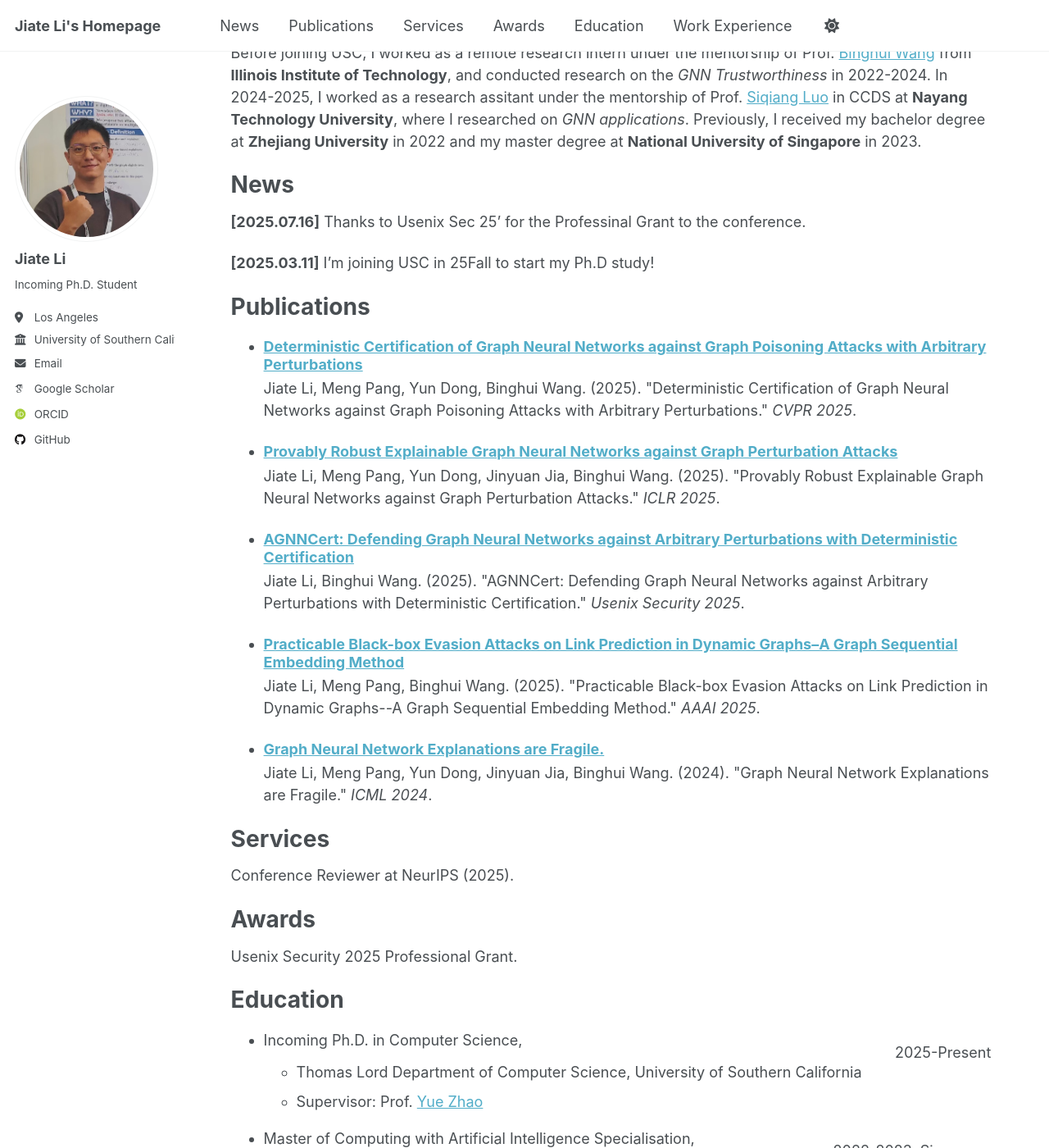
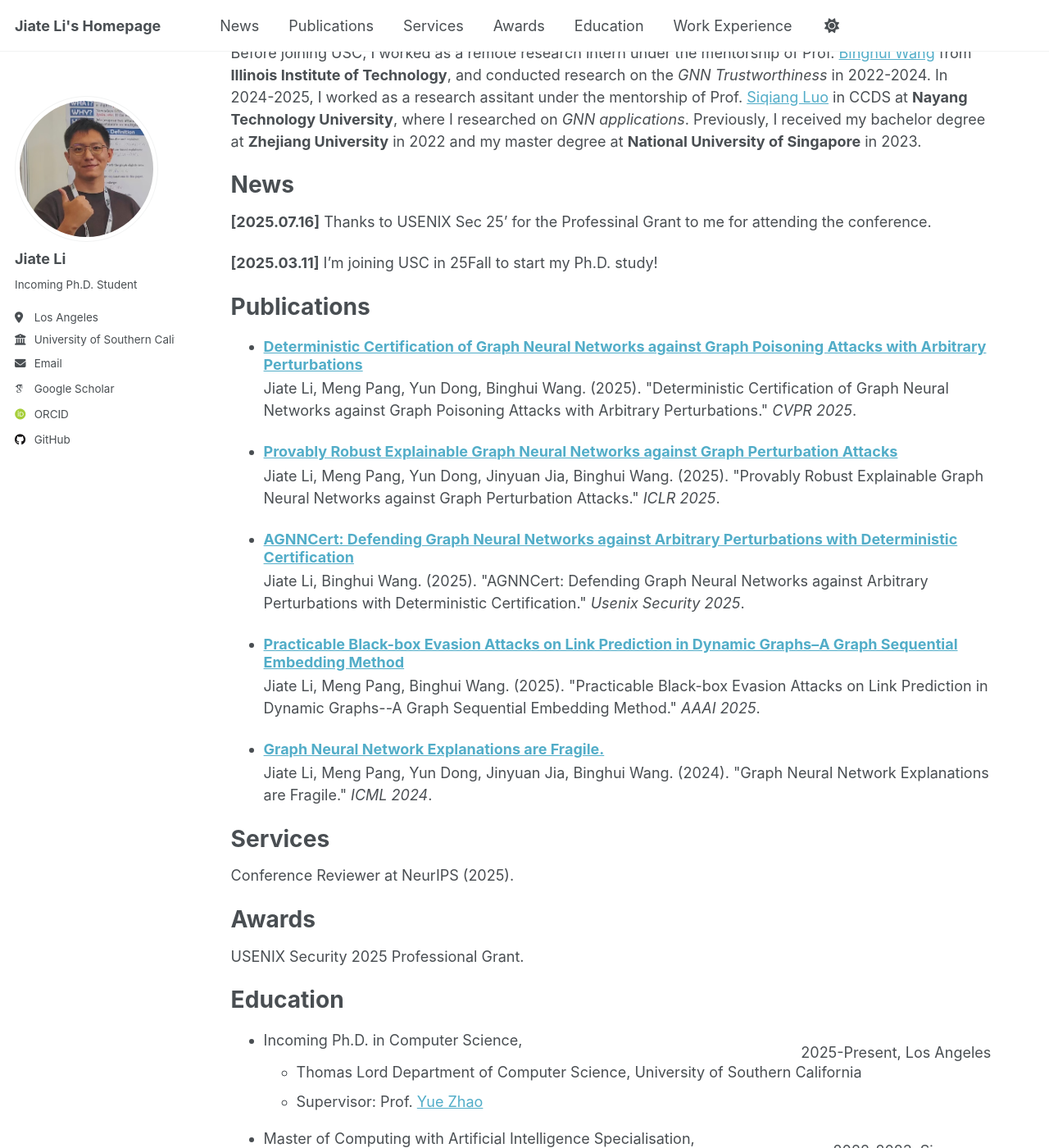
Before and after one commit to JetRichardLee/JetRichardLee.github.io, a Jekyll site: the page built from _pages/about.md, in a window 1280 px wide and 1400 px high, scrolled down 195 px. Shown: the whole window at 82% size. Built offline with Jekyll 4.4.1, drawn with Linux system fonts in a browser that asks for light colours; some web fonts are replaced; a script that is not in the unit is left out; some of the changed text lies outside the part shown.

Commit message:
Update about.md

```diff
--- a/_pages/about.md
+++ b/_pages/about.md
@@ -13,9 +13,9 @@ Before joining USC, I worked as a remote research intern under the mentorship of
 
 News
 ====
-**[2025.07.16]** Thanks to Usenix Sec 25' for the Professinal Grant to the conference.
+**[2025.07.16]** Thanks to USENIX Sec 25' for the Professinal Grant to me for attending the conference.
 
-**[2025.03.11]** I'm joining USC in 25Fall to start my Ph.D study!
+**[2025.03.11]** I'm joining USC in 25Fall to start my Ph.D. study!
 
 
 Publications
@@ -30,13 +30,13 @@ Conference Reviewer at NeurIPS (2025).
 
 Awards
 ====
-Usenix Security 2025 Professional Grant.
+USENIX Security 2025 Professional Grant.
 
 
 Education
 ====
 * Incoming Ph.D. in Computer Science,
-    <div style="text-align: right;line-height: 0.2"> 2025-Present </div>
+    <div style="text-align: right;line-height: 0.2"> 2025-Present, Los Angeles </div>
     * Thomas Lord Department of Computer Science, University of Southern California
     * Supervisor: Prof. [Yue Zhao](https://viterbi-web.usc.edu/~yzhao010/)
  <div style="text-align: right;line-height: 1.5"> </div>
@@ -45,20 +45,20 @@ Education
     * School of Computing, National University of Singapore
  <div style="text-align: right;line-height: 1.5"> </div>
 * Bachelor of Engineering in Computer Science and Technology,
-  <div style="text-align: right;line-height: 0.2">2018-2022</div>
+  <div style="text-align: right;line-height: 0.2">2018-2022, Hangzhou</div>
     * College of Computer Science and Technology, Zhejiang University
 
 Work experience
 ====
 
 * Research Assistant
-  <div style="text-align: right;line-height: 0.2">Fall 2024-Spring 2025</div>
+  <div style="text-align: right;line-height: 0.2">Fall 2024-Spring 2025, Singapore</div>
   * Nayang Techonology University
   * Research Interests: GNN application
   * Supervisor: Prof. [Siqiang Luo](https://siqiangluo.com/)
  <div style="text-align: right;line-height: 1.5"> </div>
-* Research Intern (Remote)
-  <div style="text-align: right;line-height: 0.2">Fall 2022-Fall 2024</div>
+* Research Intern
+  <div style="text-align: right;line-height: 0.2">Fall 2022-Fall 2024, Remote</div>
   * Illinois Institute of Technology
   * Research Interests: GNN Trustworthiness
   * Supervisor: Prof. [Binghui Wang](https://wangbinghui.net/)
```
